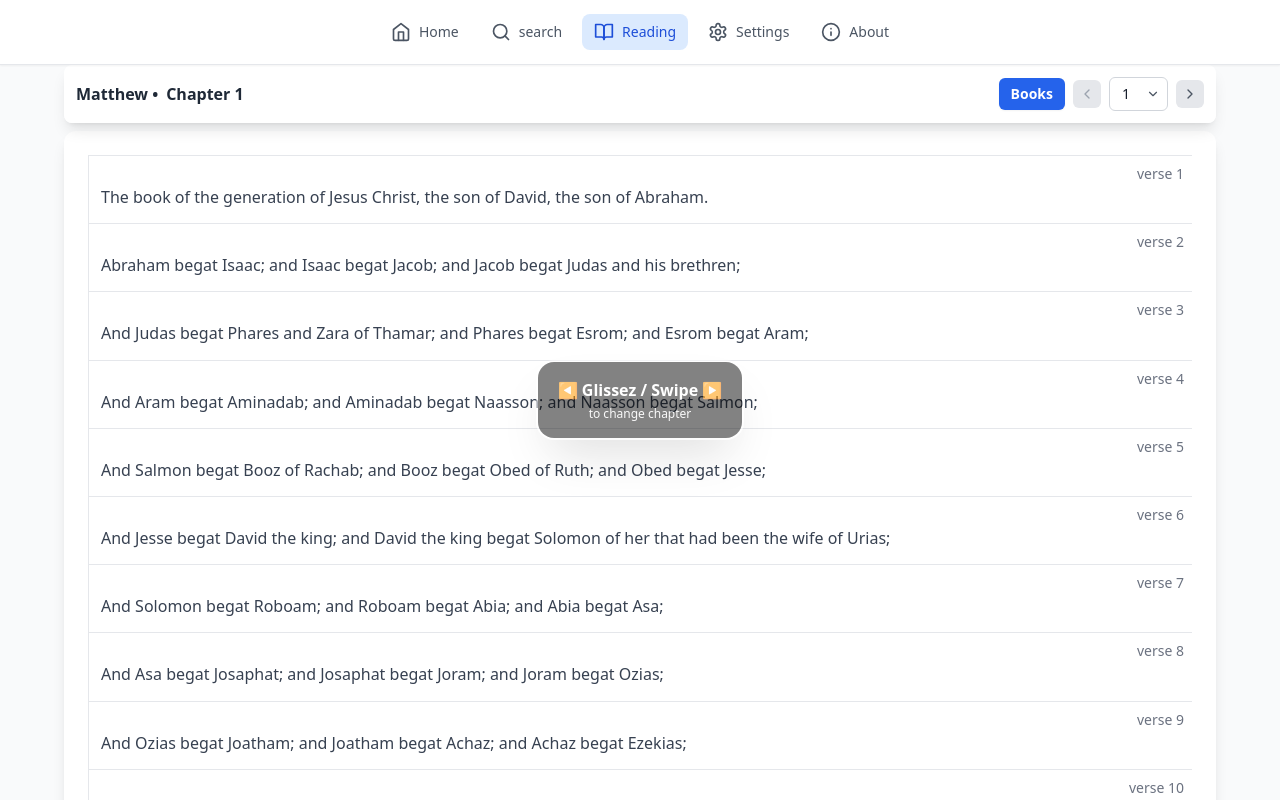
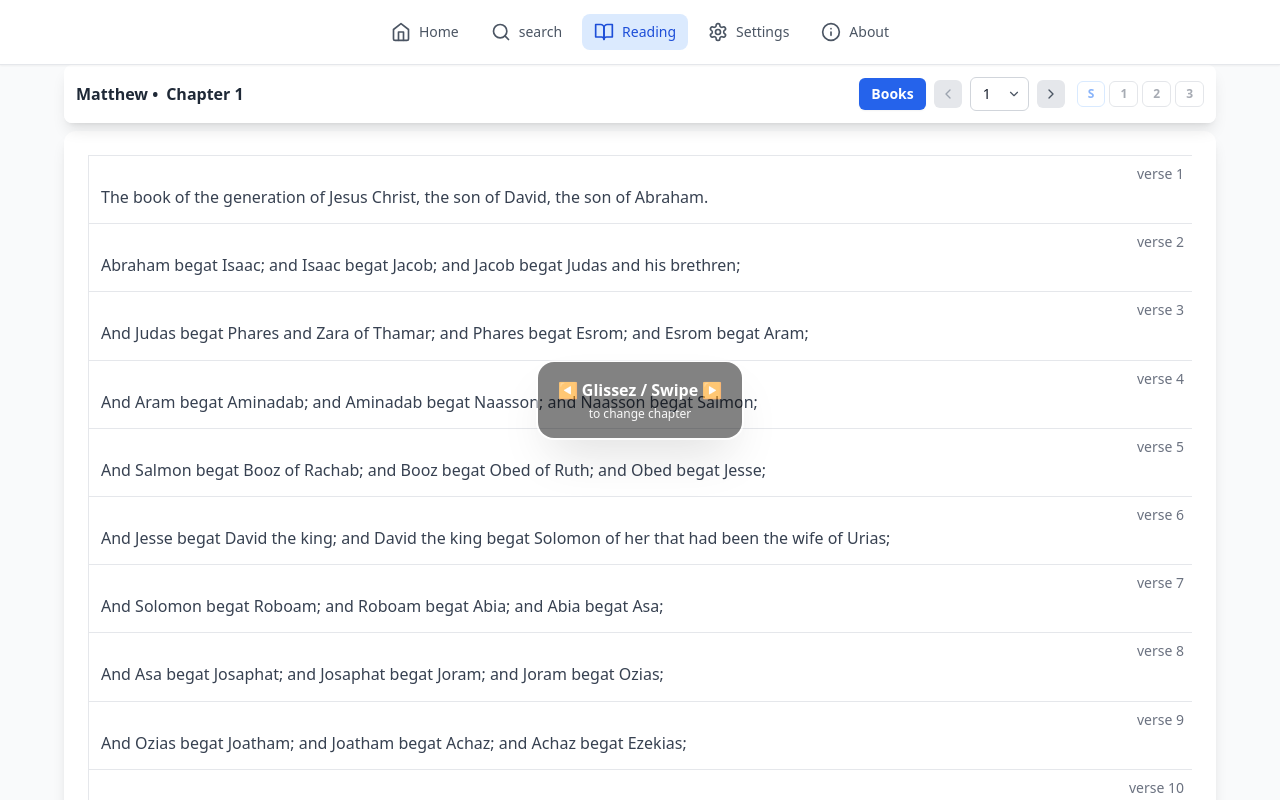
Before and after one commit to thewordofgodfr/site-par-bolt-ai, a React (Vite) app: page / in a window 1280 px wide. Both pictures are taken after a click on the button "Reading". Shown: the top 800 px of the page. Built offline with nearby package versions, Linux system fonts and the light colour scheme.

Commit message:
Update Reading.tsx

```diff
--- a/src/pages/Reading.tsx
+++ b/src/pages/Reading.tsx
@@ -8,13 +8,21 @@ import {
   Book,
   ChevronLeft,
   ChevronRight,
-  BookOpen,
   Copy as CopyIcon,
   Check
 } from 'lucide-react';
 
+// NEW
+import {
+  getReadingSlots,
+  saveReadingSlot,
+  getReadingSlot,
+  type ReadingSlot,
+  type SlotId
+} from '../services/readingSlots';
+
 export default function Reading() {
-  const { state, dispatch, saveReadingPosition } = useApp();
+  const { state, dispatch, saveReadingPosition, navigateToVerse } = useApp(); // + navigateToVerse
   const { t } = useTranslation();
 
   // Hauteur de la nav principale (bandeau du site)
@@ -96,7 +104,7 @@ export default function Reading() {
     if (selectedBook) {
       setSelectedVerses([]);
       setHighlightedVerse(null);
-      try { window.scrollTo({ top: 0 }); } catch {} // instantané (pas d'animation)
+      try { window.scrollTo({ top: 0 }); } catch {}
       fetchChapter(selectedBook, chapterNum);
       saveReadingPosition(selectedBook.name, chapterNum);
       setShowRestoredNotification(false);
@@ -259,7 +267,6 @@ export default function Reading() {
   };
 
   // Swipe chapitres
-  const SWIPE_LEFT_IS_PREV = true;
   const swipeStart = useRef<{ x: number; y: number; time: number } | null>(null);
   const swipeHandled = useRef(false);
 
@@ -295,6 +302,70 @@ export default function Reading() {
   // Offset sticky total pour "scroll-margin"
   const stickyOffset = NAV_H + cmdH + 12;
 
+  // ======= Mémoires lecture =======
+  const [slots, setSlots] = useState(getReadingSlots());
+  useEffect(() => {
+    const onStorage = (e: StorageEvent) => {
+      if (e.key === 'twog:reading:slots:v1') {
+        setSlots(getReadingSlots());
+      }
+    };
+    window.addEventListener('storage', onStorage);
+    return () => window.removeEventListener('storage', onStorage);
+  }, []);
+
+  const saveCurrentToSlot = (id: SlotId) => {
+    if (!selectedBook || !selectedChapter) return;
+    saveReadingSlot(id, {
+      book: selectedBook.name,
+      chapter: selectedChapter,
+      language: state.settings.language,
+    });
+    setSlots(getReadingSlots());
+  };
+
+  const goToSlot = (id: SlotId) => {
+    const s = getReadingSlot(id);
+    if (!s) return;
+    navigateToVerse(s.book, s.chapter, s.verse ?? 1);
+  };
+
+  const onSlotClick = (id: SlotId) => (e: React.MouseEvent<HTMLButtonElement>) => {
+    const wantsSave = e.ctrlKey || e.metaKey || e.shiftKey || e.altKey;
+    if (wantsSave) {
+      saveCurrentToSlot(id);
+    } else {
+      goToSlot(id);
+    }
+  };
+
+  const slotHas = (id: SlotId) => !!slots[id];
+
+  const slotBtnClass = (id: SlotId) => {
+    const has = slotHas(id);
+    const base = 'px-2.5 py-1 rounded-md text-xs font-semibold border transition';
+    if (id === 'S') {
+      return has
+        ? `${base} ${isDark ? 'bg-blue-900/30 text-blue-200 border-blue-700 hover:bg-blue-900/40' : 'bg-blue-50 text-blue-700 border-blue-300 hover:bg-blue-100'}`
+        : `${base} ${isDark ? 'bg-transparent text-blue-300 border-blue-800 opacity-60' : 'bg-transparent text-blue-500 border-blue-200 opacity-60'}`;
+    }
+    return has
+      ? `${base} ${isDark ? 'bg-emerald-900/25 text-emerald-200 border-emerald-700 hover:bg-emerald-900/35' : 'bg-emerald-50 text-emerald-700 border-emerald-300 hover:bg-emerald-100'}`
+      : `${base} ${isDark ? 'bg-transparent text-gray-300 border-gray-700 opacity-60' : 'bg-transparent text-gray-500 border-gray-300 opacity-60'}`;
+  };
+
+  const slotTitle = (id: SlotId) => {
+    const has = slotHas(id);
+    if (id === 'S') {
+      return state.settings.language === 'fr'
+        ? has ? 'Recherche : aller (clic) · enregistrer (Ctrl/Cmd/Alt/Shift + clic)' : 'Recherche : vide'
+        : has ? 'Search : go (click) · save (Ctrl/Cmd/Alt/Shift + click)' : 'Search : empty';
+    }
+    return state.settings.language === 'fr'
+      ? has ? `Mémoire ${id} : aller (clic) · enregistrer (Ctrl/Cmd/Alt/Shift + clic)` : `Mémoire ${id} : vide`
+      : has ? `Slot ${id}: go (click) · save (Ctrl/Cmd/Alt/Shift + click)` : `Slot ${id}: empty`;
+  };
+
   return (
     <div className={`min-h-screen ${isDark ? 'bg-gray-900' : 'bg-gray-50'} transition-colors duration-200`}>
       {/* Contenu principal */}
@@ -315,11 +386,10 @@ export default function Reading() {
             >
               <div className={`${isDark ? 'bg-gray-800/95' : 'bg-white/95'} backdrop-blur rounded-md shadow md:rounded-lg md:shadow-lg px-3 py-2 md:p-3 mb-2`}>
                 <div className="flex items-center justify-between gap-2">
-                  {/* Titre : sur mobile le nom du livre ET "Chapitre N" sont des boutons bleus */}
+                  {/* Titre + commandes mobiles */}
                   <h2
                     className={`truncate font-semibold ${isDark ? 'text-white' : 'text-gray-800'} text-sm md:text-base flex items-center gap-2`}
                   >
-                    {/* Mobile : nom du livre cliquable (ouvre le picker livres) */}
                     <button
                       type="button"
                       onClick={() => setShowBookPicker(true)}
@@ -332,12 +402,10 @@ export default function Reading() {
                       <ChevronDown className="w-3 h-3 opacity-90" />
                     </button>
 
-                    {/* Desktop : nom du livre en texte + puce */}
                     <span className="hidden md:inline truncate">
                       {getBookName(selectedBook)} •
                     </span>
 
-                    {/* Mobile : "Chapitre N" cliquable en bouton bleu */}
                     <button
                       type="button"
                       onClick={() => setShowChapterPicker(true)}
@@ -350,7 +418,6 @@ export default function Reading() {
                       <ChevronDown className="w-3 h-3 opacity-90" />
                     </button>
 
-                    {/* Desktop : "Chapitre N" en simple texte */}
                     <span className="hidden md:inline">
                       {t('chapter')} {selectedChapter}
                     </span>
@@ -408,9 +475,48 @@ export default function Reading() {
                         <ChevronRight className="w-4 h-4" />
                       </button>
                     </div>
+
+                    {/* ====== Boutons mémoire lecture (desktop) ====== */}
+                    <div className="hidden md:flex items-center gap-1 ml-1">
+                      <button
+                        type="button"
+                        onClick={onSlotClick('S')}
+                        className={slotBtnClass('S')}
+                        disabled={!slotHas('S')}
+                        title={slotTitle('S')}
+                        aria-label="Slot Search"
+                      >
+                        S
+                      </button>
+                      <button
+                        type="button"
+                        onClick={onSlotClick('1')}
+                        className={slotBtnClass('1')}
+                        title={slotTitle('1')}
+                        aria-label="Slot 1"
+                      >
+                        1
+                      </button>
+                      <button
+                        type="button"
+                        onClick={onSlotClick('2')}
+                        className={slotBtnClass('2')}
+                        title={slotTitle('2')}
+                        aria-label="Slot 2"
+                      >
+                        2
+                      </button>
+                      <button
+                        type="button"
+                        onClick={onSlotClick('3')}
+                        className={slotBtnClass('3')}
+                        title={slotTitle('3')}
+                        aria-label="Slot 3"
+                      >
+                        3
+                      </button>
+                    </div>
                   </div>
-
-                  {/* Icône Livre sur mobile — supprimée */}
                 </div>
               </div>
             </div>
@@ -449,7 +555,6 @@ export default function Reading() {
 
           {/* Contenu du chapitre */}
           {selectedBook && (
-            // Quasi plein écran mobile
             <div className={`${isDark ? 'bg-gray-800' : 'bg-white'} sm:rounded-xl sm:shadow-lg sm:p-6 p-3 -mx-4 sm:mx-0 min-h-96`}>
               {loading ? (
                 <div className="flex items-center justify-center py-16">
@@ -458,7 +563,6 @@ export default function Reading() {
                 </div>
               ) : chapter ? (
                 <div>
-                  {/* Liste des versets */}
                   <div className={`${isDark ? 'divide-gray-700' : 'divide-gray-200'} divide-y`}>
                     {chapter.verses.map((v, idx) => {
                       const isHighlighted = highlightedVerse === v.verse;
@@ -483,7 +587,6 @@ export default function Reading() {
                           style={{ scrollMarginTop: stickyOffset }}
                           className={`relative cursor-pointer px-3 pt-6 sm:pt-7 pb-2 sm:pb-3 transition-colors ${leftBorder} ${selectedBg} ${highlightBg} ${firstVerseBorder}`}
                         >
-                          {/* Libellé "verset N" en haut-droite */}
                           <span
                             className={`absolute right-2 top-1 sm:top-2 text-xs sm:text-sm select-none pointer-events-none ${isDark ? 'text-gray-400' : 'text-gray-500'}`}
                           >
@@ -493,7 +596,6 @@ export default function Reading() {
                             )}
                           </span>
 
-                          {/* Texte pleine largeur */}
                           <div
                             className={`${isDark ? 'text-gray-200' : 'text-gray-700'}`}
                             style={{ fontSize: `${state.settings.fontSize}px`, lineHeight: '1.7' }}
@@ -521,7 +623,7 @@ export default function Reading() {
             </div>
           )}
 
-          {/* Overlay Livres (desktop & mobile) */}
+          {/* Overlays Livres & Chapitres… (inchangés) */}
           {showBookPicker && (
             <div className="fixed inset-0 z-50">
               <div className="absolute inset-0 bg-black/60" onClick={() => setShowBookPicker(false)} aria-hidden="true" />
@@ -572,7 +674,6 @@ export default function Reading() {
             </div>
           )}
 
-          {/* Overlay Chapitres (desktop & mobile) */}
           {showChapterPicker && selectedBook && (
             <div className="fixed inset-0 z-50">
               <div
```
